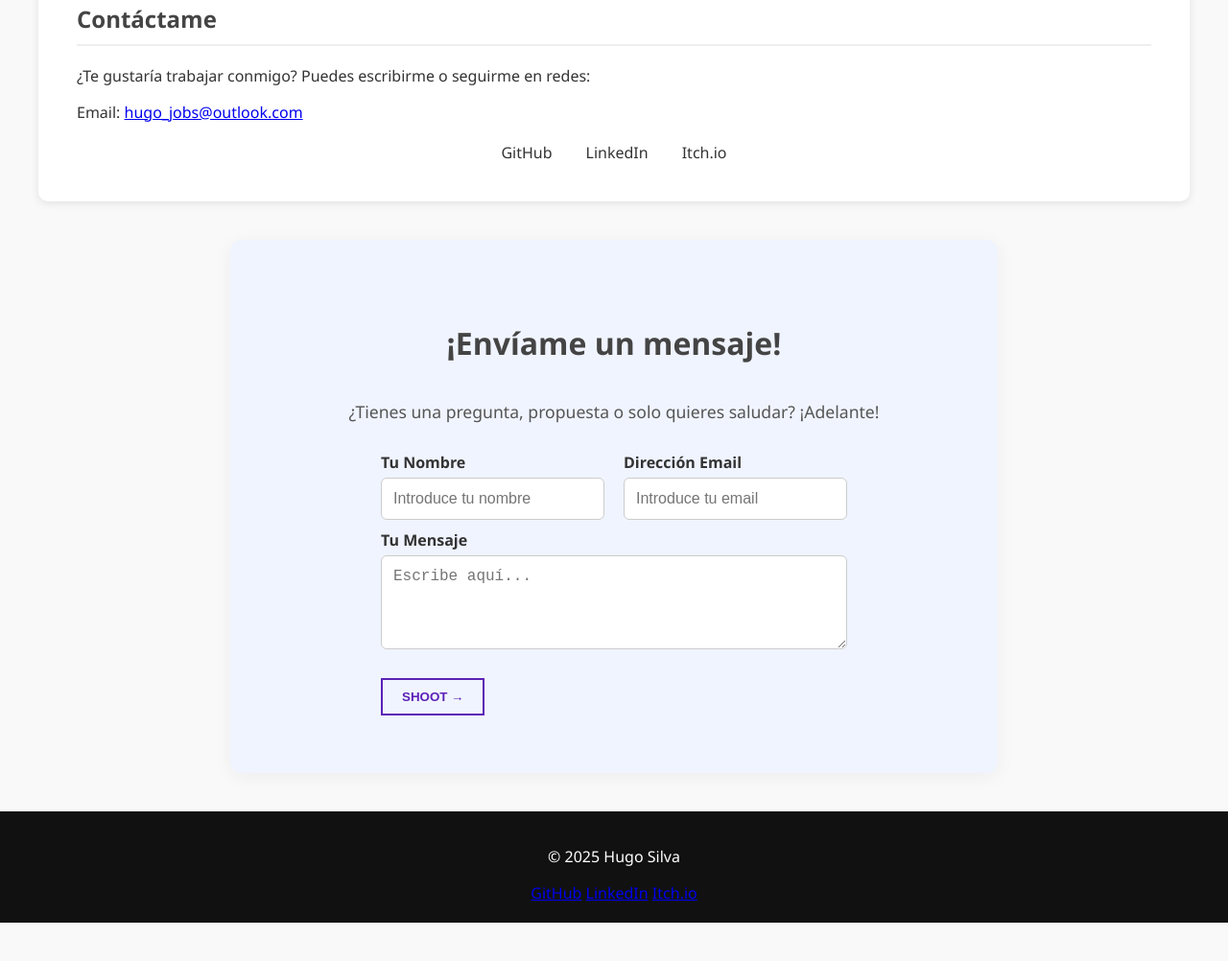
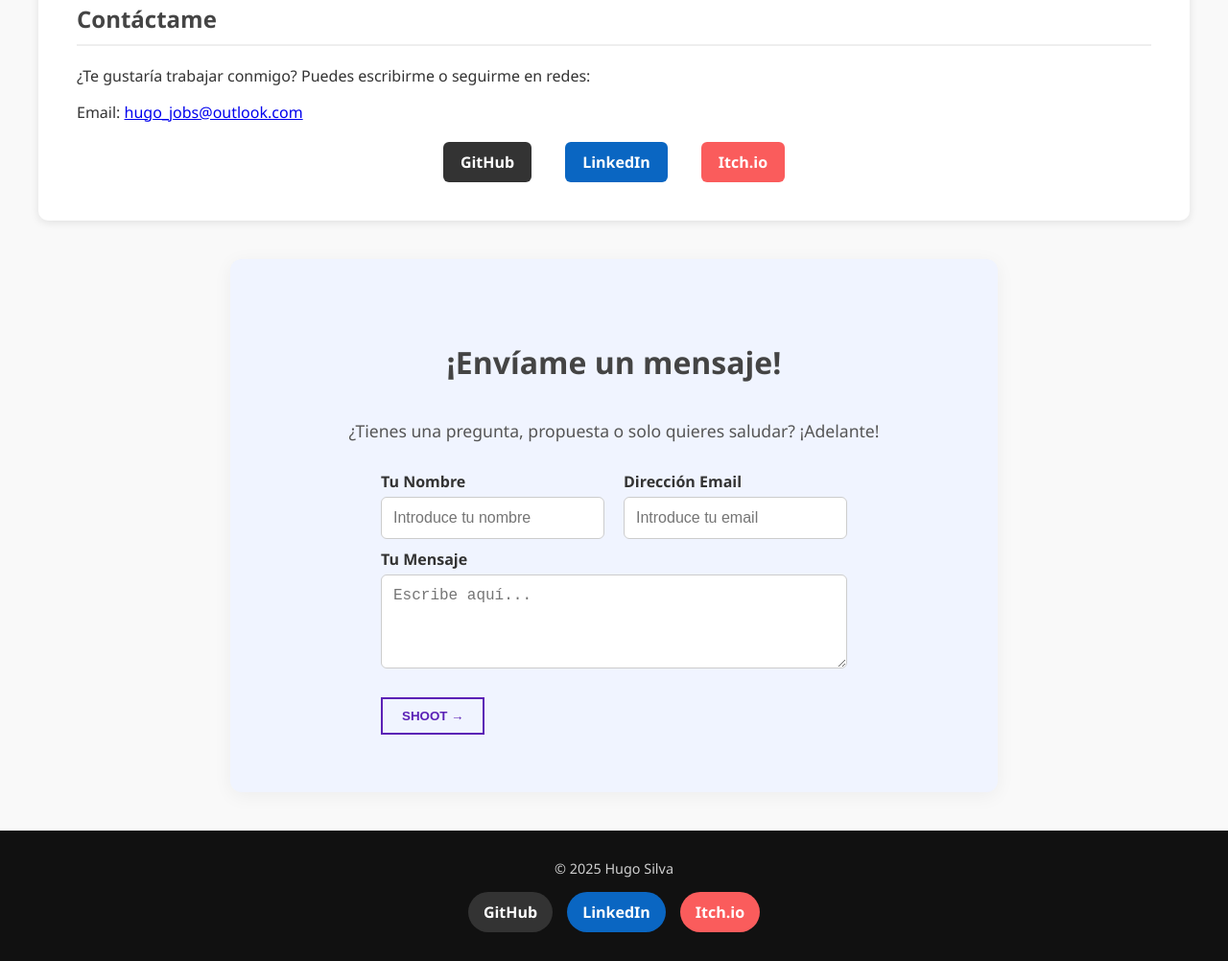
Before and after one commit to HSilvaa/MyPortfolio, a plain HTML site: page index.html in a window 1280 px wide. Shown: the part 1690-2692 px from the top of the page at 96% size. Before the commit the page ends 2652 px from the top, so only its background shows below. Drawn offline with Linux system fonts and the light colour scheme.

Commit message:
Add files via upload

```diff
--- a/index.html
+++ b/index.html
@@ -11,7 +11,7 @@
 
 <header id="main-header">
   <h1 id="logo">Mi Portfolio</h1>
-  <button class="menu-toggle" onclick="toggleMenu()">☰</button>
+  <button class="menu-toggle">☰</button>
   <nav>
     <ul id="nav-links">
       <li><a href="#sobre-mi">Sobre Mí</a></li>
@@ -22,10 +22,10 @@
     </ul>
   </nav>
 
-  <div class="lang-switcher">
-    <button onclick="changeLang('es')">ES</button>
-    <button onclick="changeLang('en')">EN</button>
-  </div>
+<div class="lang-switcher">
+  <button data-lang="es">ES</button>
+  <button data-lang="en">EN</button>
+</div>
 </header>
 
 <section id="sobre-mi">
--- a/script.js
+++ b/script.js
@@ -33,15 +33,19 @@ document.addEventListener('DOMContentLoaded', () => {
     lastScrollY = currentScroll;
   });
 
-  function toggleMenu() {
+
+  document.querySelector('.menu-toggle').addEventListener('click', () => {
     navLinks.classList.toggle('show');
-  }
+  });
 
-  function changeLang(lang) {
-    if (lang === 'es') {
-      window.location.href = 'index.html';
-    } else if (lang === 'en') {
-      window.location.href = 'index-en.html';
-    }
-  }
+  document.querySelectorAll('.lang-switcher button').forEach(btn => {
+    btn.addEventListener('click', () => {
+      const lang = btn.dataset.lang;
+      if (lang === 'es') {
+        window.location.href = 'index.html';
+      } else if (lang === 'en') {
+        window.location.href = 'index-en.html';
+      }
+    });
+  });
 });
--- a/styles.css
+++ b/styles.css
@@ -361,3 +361,86 @@
         transform: translateY(-100%);
       }
     }
+
+    /* Estilos vistosos para los enlaces de redes */
+.redes a {
+  display: inline-block;
+  padding: 10px 18px;
+  border-radius: 6px;
+  background-color: #5b21b6; /* Morado principal */
+  color: white;
+  font-weight: bold;
+  text-decoration: none;
+  transition: background-color 0.3s, transform 0.2s;
+}
+
+.redes a:hover {
+  background-color: #7c3aed; /* Morado más claro */
+  transform: translateY(-2px);
+}
+
+.redes a:nth-child(1) {
+  background-color: #333; /* GitHub */
+}
+.redes a:nth-child(1):hover {
+  background-color: #555;
+}
+
+.redes a:nth-child(2) {
+  background-color: #0a66c2; /* LinkedIn */
+}
+.redes a:nth-child(2):hover {
+  background-color: #004182;
+}
+
+.redes a:nth-child(3) {
+  background-color: #fa5c5c; /* Itch.io */
+}
+.redes a:nth-child(3):hover {
+  background-color: #d94a4a;
+}
+
+footer {
+  background-color: #111;
+  color: white;
+  text-align: center;
+  padding: 30px 20px;
+  margin-top: 30px;
+}
+
+footer p {
+  margin: 0 0 15px 0;
+  font-size: 0.9rem;
+  opacity: 0.8;
+}
+
+.footer-social {
+  display: flex;
+  justify-content: center;
+  gap: 15px;
+}
+
+.footer-social a {
+  display: inline-block;
+  padding: 10px 16px;
+  border-radius: 25px;
+  background-color: #333;
+  color: white;
+  font-weight: bold;
+  text-decoration: none;
+  transition: background-color 0.3s, transform 0.2s;
+}
+
+.footer-social a:hover {
+  transform: translateY(-2px);
+}
+
+/* Colores por red */
+.footer-social a:nth-child(1) { background-color: #333; }       /* GitHub */
+.footer-social a:nth-child(1):hover { background-color: #555; }
+
+.footer-social a:nth-child(2) { background-color: #0a66c2; }   /* LinkedIn */
+.footer-social a:nth-child(2):hover { background-color: #004182; }
+
+.footer-social a:nth-child(3) { background-color: #fa5c5c; }   /* Itch.io */
+.footer-social a:nth-child(3):hover { background-color: #d94a4a; }
```
Also changed, not shown: index-en.html (+5 -5 lines).
